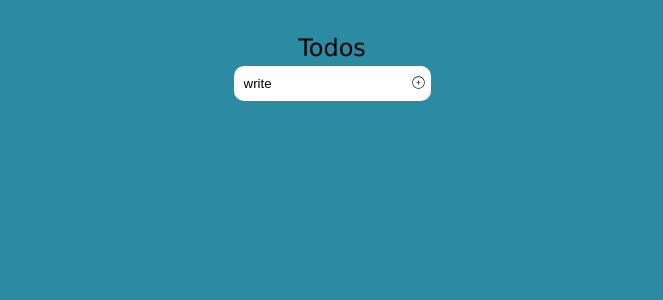
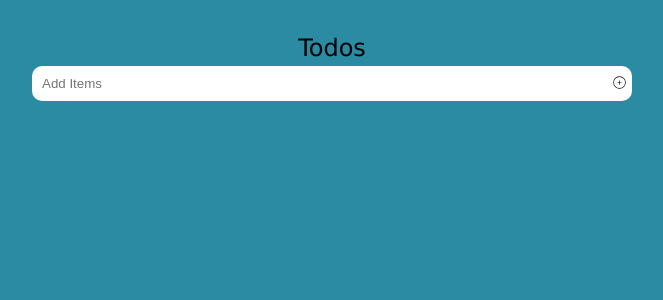
Before and after one commit to Adil-Asad/Architects, a Next.js app: page /todo in a window 1280 px wide. Shown: the top 300 px of the page, without its empty margins (308-971 px from the left). Built offline with nearby package versions, Linux system fonts and the light colour scheme.

Commit message:
error remove and add timestamp

```diff
--- a/src/pages/todo.jsx
+++ b/src/pages/todo.jsx
@@ -5,7 +5,7 @@ import { MdDeleteForever } from "react-icons/md";
 import { FaRegEdit } from "react-icons/fa";
 
 function Todo() {
-  const [inputData, setInputData] = useState("write");
+  const [inputData, setInputData] = useState("");
   const [items, setItems] = useState([]);
   const [isToggleBtn, setIsToggleBtn] = useState(true);
   const [isEditBtn, setIsEditBtn] = useState(null);
@@ -19,6 +19,9 @@ function Todo() {
       setInputData("");
     }
   }
+
+
+
 
   // delete items function
   function delItem(id) {
@@ -43,7 +46,19 @@ function Todo() {
     const newItems = [...items];
     newItems[isEditBtn] = inputData;
     setItems(newItems)
+    setIsToggleBtn(true);
+    setInputData("")
   }
+
+  //  enter key logic
+  const handleKeyDown = (e) => {
+    if (e.key === 'Enter') {
+      {isToggleBtn ? addItem() : updateItem()}
+    }
+  };
+  const currentDate = new Date();
+  const currentTime = currentDate.toLocaleTimeString();
+
 
   return (
     <div className={styles.mainContainer}>
@@ -55,6 +70,7 @@ function Todo() {
             type="text"
             value={inputData}
             onChange={(e) => setInputData(e.target.value)}
+            onKeyDown={handleKeyDown}
             placeholder="Add Items"
           />
           {isToggleBtn ? (
@@ -70,7 +86,12 @@ function Todo() {
           {items.map((item, ind) => {
             return (
               <div className={styles.eachItem} key={ind}>
+                <div className={styles.textWrap}>
                 <p>{item}</p>
+                </div>
+
+
+                <small>{currentTime}</small>
                 <div>
                   <FaRegEdit
                     className={styles.editBtn}
--- a/src/styles/todo.module.css
+++ b/src/styles/todo.module.css
@@ -9,6 +9,7 @@
 
 .childContainer {
   margin-top: 2rem;
+  min-width: 40rem;
   max-width: 40rem;
 }
 .containerHeading {
@@ -17,12 +18,14 @@
 }
 .addItem {
   position: relative;
+  min-width: 40rem;
   max-width: 40rem;
 }
 .inputItem {
   border: none;
   border-radius: 10px;
   padding: 10px;
+  min-width: 40rem;
   max-width: 40rem;
 }
 .addBtn {
@@ -35,6 +38,7 @@
 } */
 .eachItem {
   display: flex;
+  flex-wrap: wrap;
   justify-content: space-between;
   background-color: aliceblue;
   margin-top: 10px;
@@ -42,3 +46,8 @@
   align-items: center;
   padding: 10px;
 }
+.textWrap{
+  display: flex;
+  flex-wrap: wrap;
+
+}
```
